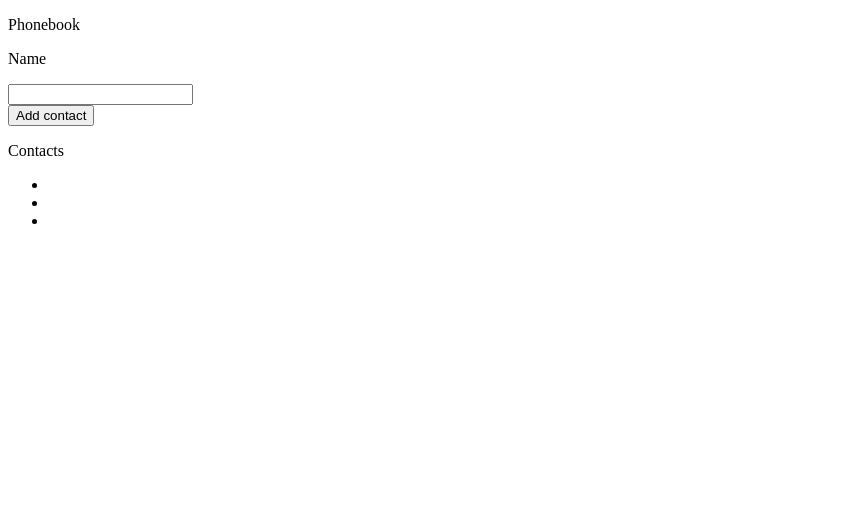
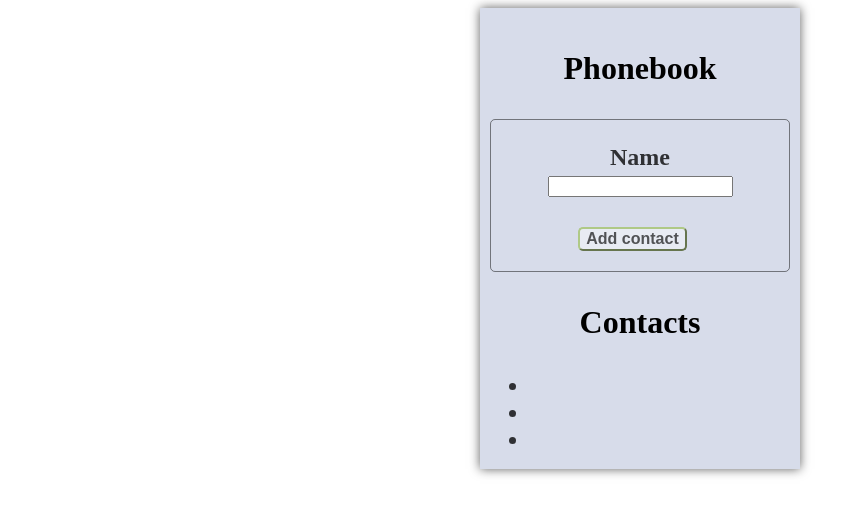
Before and after one commit to vosap2007/goit-react-hw-02-phonebook, a React app: page / in a window 1280 px wide. Shown: the whole page, without its empty margins (0-862 px from the left). Built offline with nearby package versions, Linux system fonts and the light colour scheme.

Commit message:
добавляет стили

```diff
--- a/src/components/App.js
+++ b/src/components/App.js
@@ -2,6 +2,7 @@ import React, { Component } from 'react';
 import Button from './Button';
 import Input from './Input';
 import Contacts from "./Contacts";
+import styles from '../css/PhoneBook.module.css';
 
 export default class App extends Component {
 
@@ -13,12 +14,16 @@ export default class App extends Component {
   render() {
   return (
     <>
-      <p>Phonebook</p>
+      <div className={styles.box}>
+        <p className={styles.title}>Phonebook</p>
+        <div className={styles.border}>
       <Input />
-      <Button />
+          <Button />
+        </div>
 
-      <p>Contacts</p>
-      <Contacts/>
+      <p className={styles.title}>Contacts</p>
+        <Contacts />
+      </div>
     </>
     );
   }
--- a/src/components/Button.js
+++ b/src/components/Button.js
@@ -1,9 +1,9 @@
 import React from "react";
-//import styles from '../css/Statistics.module.css';
+import styles from '../css/PhoneBook.module.css';
 
 const Button = () => (
     <div>
-    <button type="button">Add contact</button>
+    <button className={styles.button} type="button">Add contact</button>
     </div>
 );
 
--- a/src/components/Contacts.js
+++ b/src/components/Contacts.js
@@ -1,9 +1,9 @@
 import React from "react";
-//import styles from '../css/Statistics.module.css';
+import styles from '../css/PhoneBook.module.css';
 
 const Contacts = () => (
 
-    <ul>
+    <ul className={styles.text}>
         <li></li>
         <li></li>
         <li></li>
--- a/src/components/Input.js
+++ b/src/components/Input.js
@@ -1,13 +1,13 @@
 import React, { Component } from 'react';
 //import PositiveFeedbackPercentage from "./Positive";
 //import NotificationMessage from './NotificationMessage';
-//import styles from '../css/Statistics.module.css';
+import styles from '../css/PhoneBook.module.css';
 
 export default class Input extends Component {
    render() {
      return (
       <div>
-        <p>Name</p>
+        <p className={styles.text}>Name</p>
         <input></input>
       </div>
     );
@@ -36,7 +36,7 @@ export default class Input extends Component {
 
   render() {
     return (
-      <div className={styles.statistics}>
+      <div className={}>
 
         <span className={styles.title}>Please leave feedback</span>
 
--- a/src/css/Statistics.module.css
+++ b/src/css/PhoneBook.module.css
@@ -1,7 +1,7 @@
-/*.statistics {
+.box {
   width: 300px;
   text-align: center;
-  background-color: rgb(218, 228, 218);
+  background-color: rgba(179, 188, 214, 0.521);
   margin-left: auto;
   margin-right: auto;
 
@@ -19,22 +19,29 @@
   border-color: rgb(175, 201, 134);
   border-radius: 5px;
   color: rgba(0, 0, 0, 0.651);
-  background-color: rgba(224, 174, 212, 0.418);
+  background-color: rgba(255, 255, 255, 0.418);
   font-weight: bold;
   font-size: medium;
 
-  margin-top: 20px;
+  margin-top: 30px;
   margin-bottom: 20px;
   margin-right: 15px;
 }
 
 .button:active {
-  background-color: rgb(85, 105, 216);
+  background-color: rgba(4, 27, 155, 0.459);
 }
 
-.state {
+.text {
   color: rgba(0, 0, 0, 0.781);
   font-weight: bold;
-  font-size: large;
+  font-size: x-large;
+  margin-bottom: 5px;
 }
-*/
+
+.border {
+  border-width: 1px;
+  border-style: solid;
+  border-color: rgba(0, 0, 0, 0.473);
+  border-radius: 5px;
+}
```
Also changed, not shown: 1 other file.
